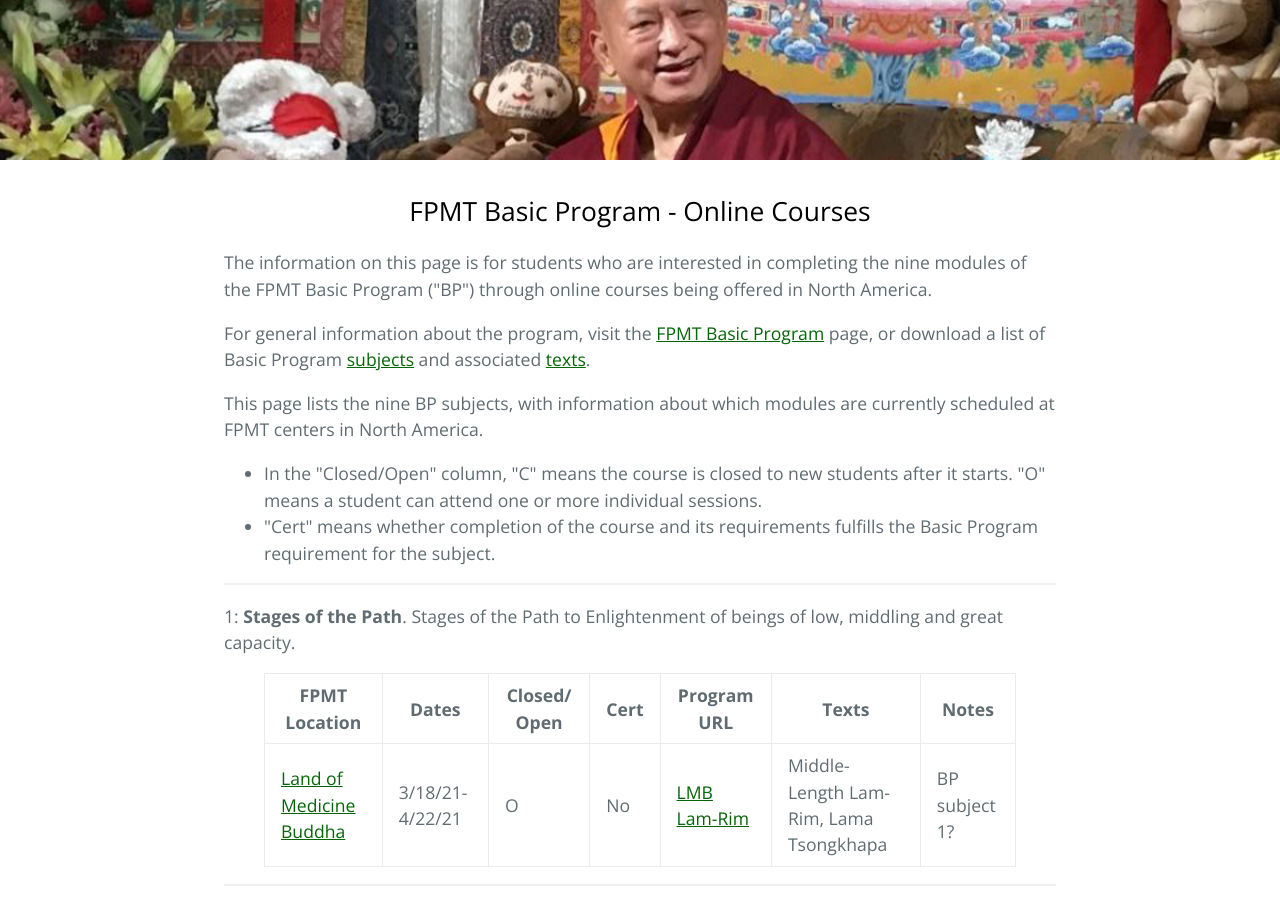
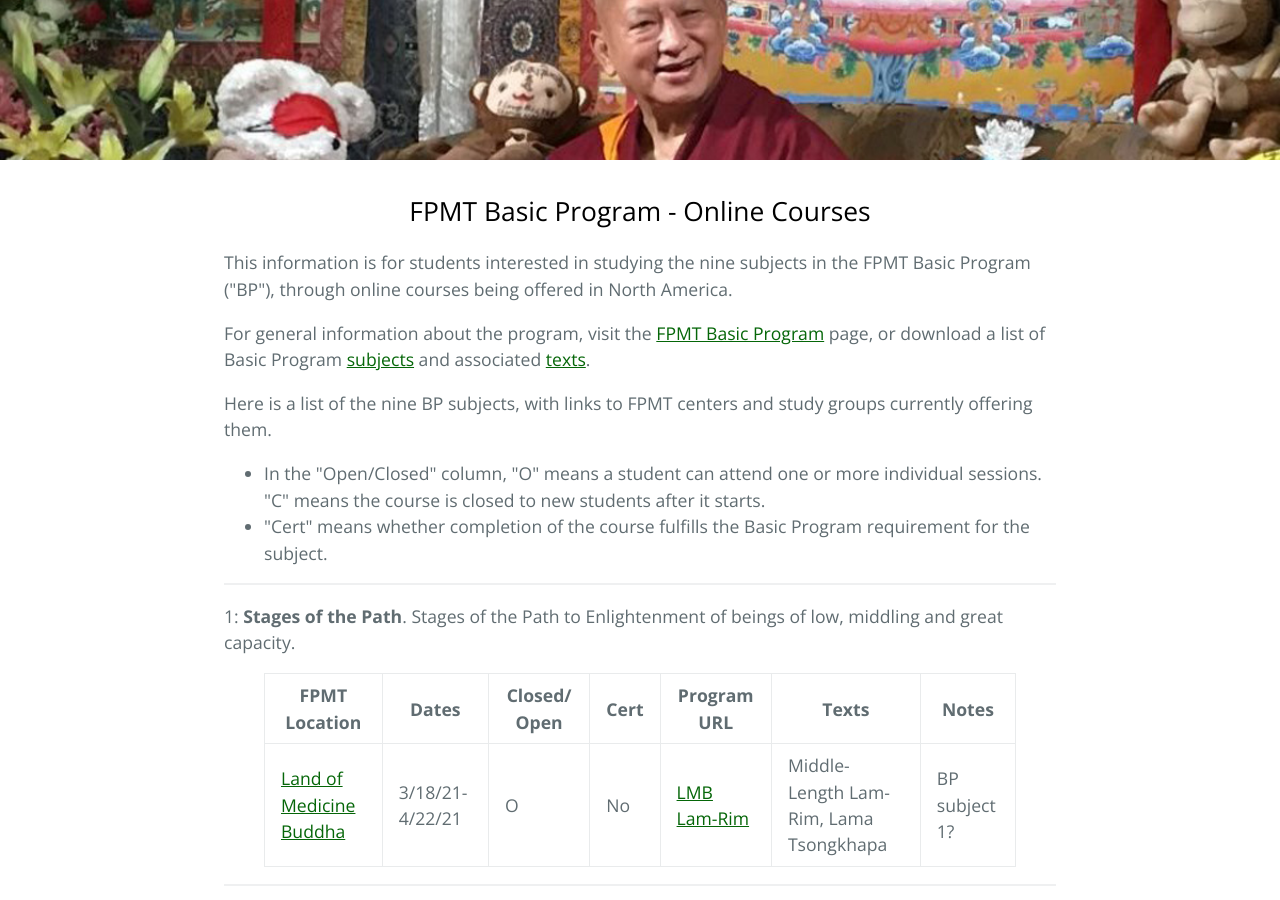
Before and after one commit to lgeorge/lgeorge.github.io, a Jekyll site: the page built from index.html, in a window 1280 px wide and 900 px high. Built offline with Jekyll 4.4.1, drawn with Linux system fonts in a browser that asks for light colours.

Commit message:
Edit 1st part of text

```diff
--- a/index.html
+++ b/index.html
@@ -7,14 +7,14 @@
   <body>
     <h2 style="text-align:center"; "color: black">FPMT Basic Program - Online Courses</h2>
 
-    <p>The information on this page is for students who are interested in completing the nine modules of the FPMT Basic Program ("BP") through online courses being offered in North America.</p>
+    <p>This information is for students interested in studying the nine subjects in the FPMT Basic Program ("BP"), through online courses being offered in North America.</p>
 
     <p>For general information about the program, visit the <a href="https://fpmt.org/education/programs/basic-program/#BP_subjects">FPMT Basic Program</a> page, or download a list of Basic Program <a rel="noreferrer noopener" href="https://fpmt.org/wp-content/uploads/education/programs/basic-program/BP_SubjectDescriptions_2020.pdf" target="_blank">subjects</a> and associated <a rel="noreferrer noopener" href="https://fpmt.org/wp-content/uploads/education/programs/basic-program/BP_StandardTextsAndCommentaries_2020.pdf" target="_blank">texts</a>.</p>
 
-    <p>This page lists the nine BP subjects, with information about which modules are currently scheduled at FPMT centers in North America.</p>
+    <p>Here is a list of the nine BP subjects, with links to FPMT centers and study groups currently offering them.</p>
     <ul>
-    	<li>In the "Closed/Open" column, "C" means the course is closed to new students after it starts. "O" means a student can attend one or more individual sessions. </li>
-    	<li>"Cert" means whether completion of the course and its requirements fulfills the Basic Program requirement for the subject.</li>
+    	<li>In the "Open/Closed" column, "O" means a student can attend one or more individual sessions. "C" means the course is closed to new students after it starts. </li>
+    	<li>"Cert" means whether completion of the course fulfills the Basic Program requirement for the subject.</li>
     </ul>
 
     <hr class="wp-block-separator is-style-wide"/>
```
